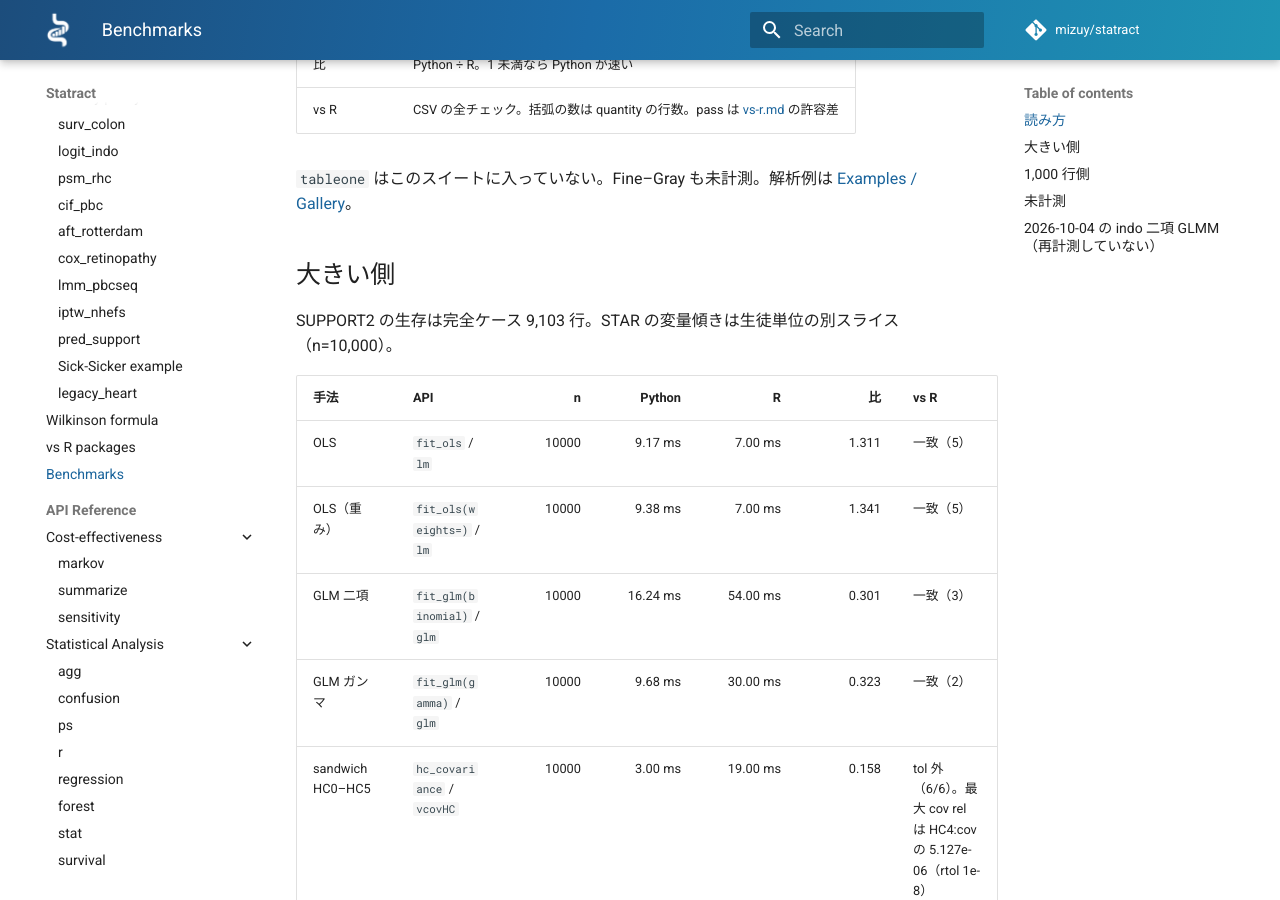
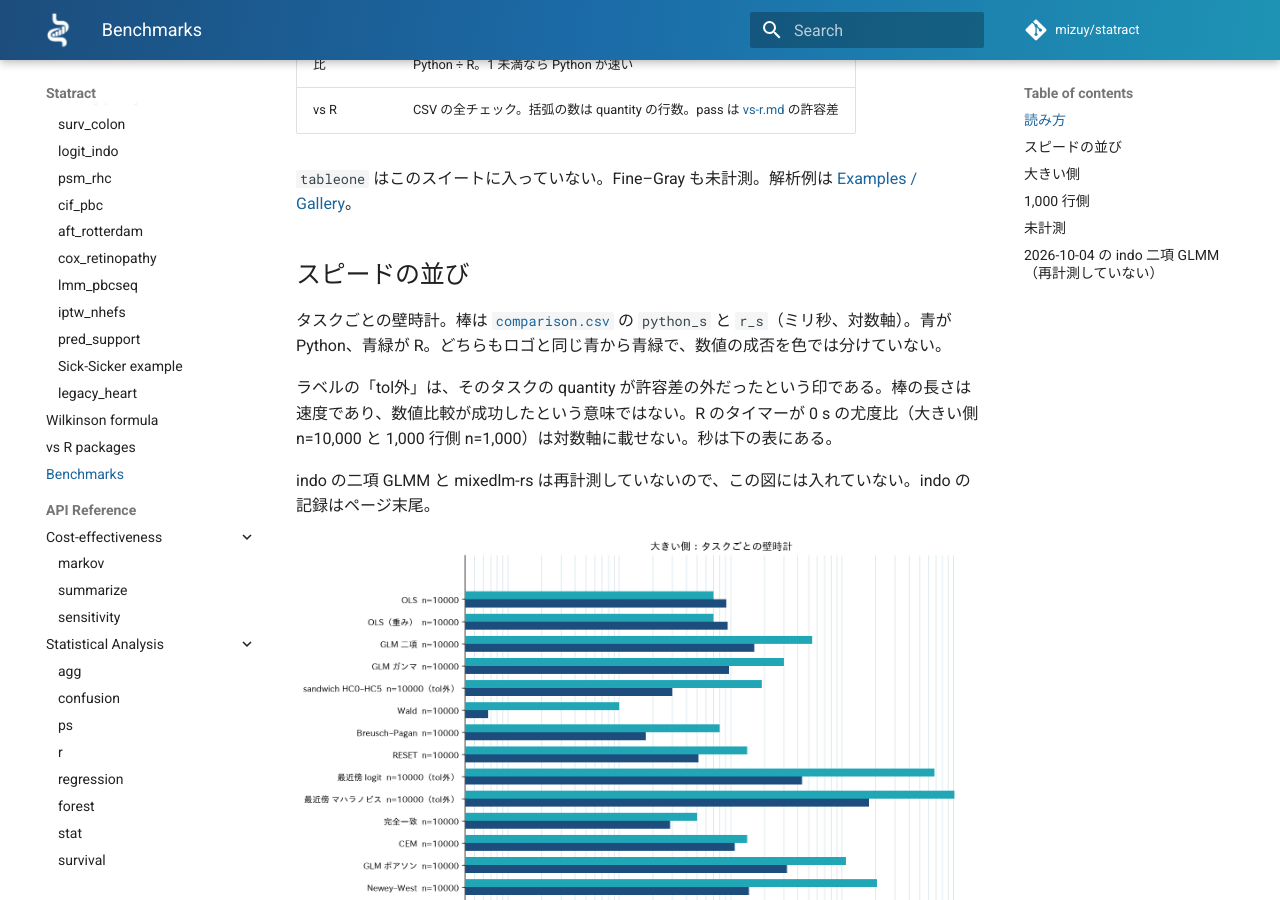
Before and after one commit to mizuy/statract, an MkDocs documentation site: the page built from docs/stat/benchmarks.md, in a window 1280 px wide and 900 px high, scrolled down 752 px. Built offline with MkDocs 1.6.1 and Material for MkDocs 9.7.7, drawn with Linux system fonts in a browser that asks for light colours; comment, search, counter and statistics services are not loaded.

Commit message:
Show Python and R benchmark times as grouped bars.
The charts use comparison.csv on a log scale. Tasks outside tolerance stay labeled, and unmeasured indo and mixedlm-rs runs are left off the figure.

Co-authored-by: MIZUGUCHI Yasuhiko <mizuy@users.noreply.github.com>

```diff
--- a/docs/stat/benchmarks.md
+++ b/docs/stat/benchmarks.md
@@ -19,6 +19,18 @@
 | vs R | CSV の全チェック。括弧の数は quantity の行数。pass は [vs-r.md](vs-r.md) の許容差 |
 
 `tableone` はこのスイートに入っていない。Fine–Gray も未計測。解析例は [Examples / Gallery](examples.md)。
+
+## スピードの並び
+
+タスクごとの壁時計。棒は [`comparison.csv`](benchmarks/comparison.csv) の `python_s` と `r_s`（ミリ秒、対数軸）。青が Python、青緑が R。どちらもロゴと同じ青から青緑で、数値の成否を色では分けていない。
+
+ラベルの「tol外」は、そのタスクの quantity が許容差の外だったという印である。棒の長さは速度であり、数値比較が成功したという意味ではない。R のタイマーが 0 s の尤度比（大きい側 n=10,000 と 1,000 行側 n=1,000）は対数軸に載せない。秒は下の表にある。
+
+indo の二項 GLMM と mixedlm-rs は再計測していないので、この図には入れていない。indo の記録はページ末尾。
+
+![大きい側の壁時計。Python と R をタスクごとに並べた対数軸の棒グラフ](benchmarks/speed-large.png)
+
+![1,000 行側の壁時計。Python と R をタスクごとに並べた対数軸の棒グラフ](benchmarks/speed-small.png)
 
 ## 大きい側
 
```
Also changed, not shown: docs/stat/benchmarks/speed-large.png (added), docs/stat/benchmarks/speed-small.png (added).
